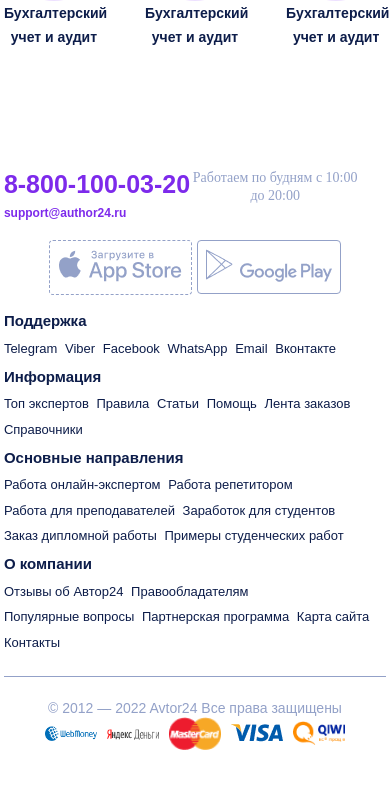
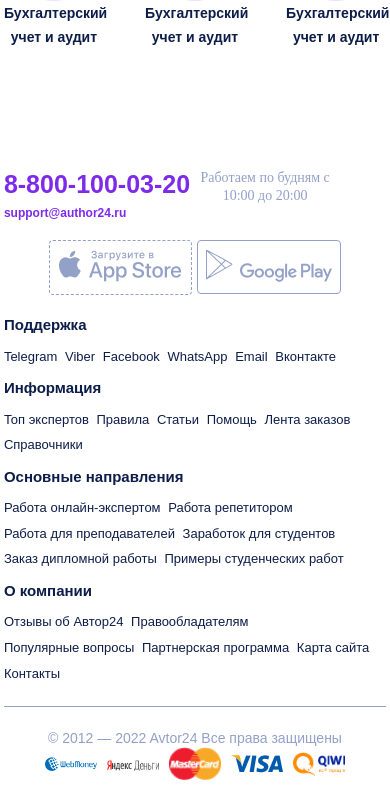
Before and after one commit to Ba1tur/Projectos, a Next.js app: page / in a window 390 px wide. Shown: the part 2801-3607 px from the top of the page. Before the commit the page ends 3577 px from the top, so only its background shows below. Built offline with nearby package versions, Linux system fonts and the light colour scheme.

Commit message:
section rework

```diff
--- a/components/Footer/Footer.module.scss
+++ b/components/Footer/Footer.module.scss
@@ -35,7 +35,7 @@
                     transition: .3s;
                 }
                 a:hover {
-                    color: #661fc2;
+                    color: #f75db8;
                     transition: .3s;
                 }
             }
@@ -163,7 +163,16 @@
 @media (max-width: 1025px) {
     .footer {
         .footer_contacts {
-            .footer_contacts_supports {
+            .footer_contacts_supports:nth-child(2) {
+
+                .footer_contacts_support {
+                    .footer_support_title {
+                        font-size: 13px;
+                    }
+                }
+            }
+            .footer_contacts_supports:nth-child(3) {
+
                 .footer_contacts_support {
                     .footer_support_title {
                         font-size: 13px;
@@ -179,11 +188,12 @@
             .footer_contacts_supports {
                 width: 30%;
                 flex-direction: column;
+                justify-content: space-between;
                 .footer_contacts_support {
 
                     .footer_support_main {
                         h3 {
-                            padding: 1% 0;
+                            padding: 2% 0;
                         }
                     }
                     .footer_support_title {
@@ -309,8 +319,22 @@
             .footer_contacts_app {
                 .contacts_app_navigation {
                     span {
-                        width: 57%;
-                        max-width: 170px;
+                        width: 59%;
+                        text-align: center;
+                    }
+                }
+            }
+        }
+    }
+}
+
+@media (max-width: 464px) {
+    .footer {
+        .footer_contacts {
+            .footer_contacts_app {
+                .contacts_app_navigation {
+                    span {
+                        width: 56%;
                         text-align: center;
                     }
                 }
@@ -321,6 +345,16 @@
 
 @media (max-width: 438px) {
     .footer {
+        .footer_contacts {
+            .footer_contacts_app {
+                .contacts_app_navigation {
+                    span {
+                        width: 54%;
+                        text-align: center;
+                    }
+                }
+            }
+        }
         .footer_copyright {
             .footer_copyright_payments {
                 .footer_copyright_title {
@@ -332,6 +366,22 @@
                     padding: 0 5px;
                     img {
                         width: 52px;
+                    }
+                }
+            }
+        }
+    }
+}
+
+@media (max-width: 413px) {
+    .footer {
+        .footer_contacts {
+            .footer_contacts_app {
+                .contacts_app_navigation {
+                    span {
+                        width: 56%;
+                        max-width: 150px;
+                        text-align: center;
                     }
                 }
             }
--- a/components/Reviews/Reviews.jsx
+++ b/components/Reviews/Reviews.jsx
@@ -34,10 +34,8 @@ const Reviews = () => {
         <div className={s.reviews_swiper}>
           <Swiper
             style={{
-              padingTop: "20px",
               "--swiper-pagination-color": "#93A1C8",
             }}
-            grabCursor
             speed={100}
             slidesPerView={3}
             loop
```
